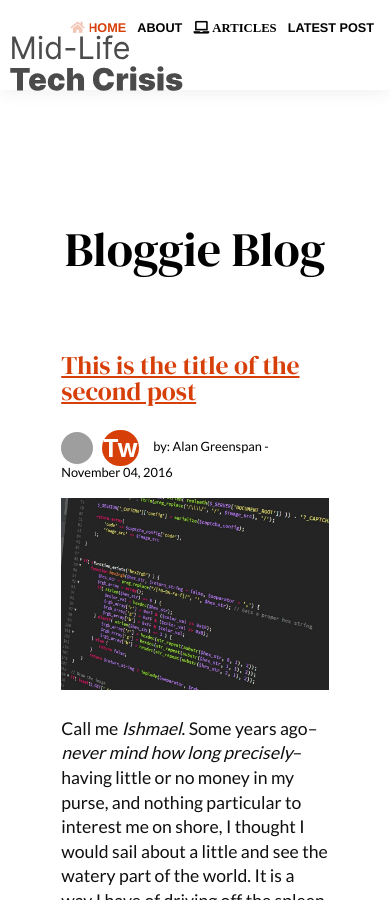
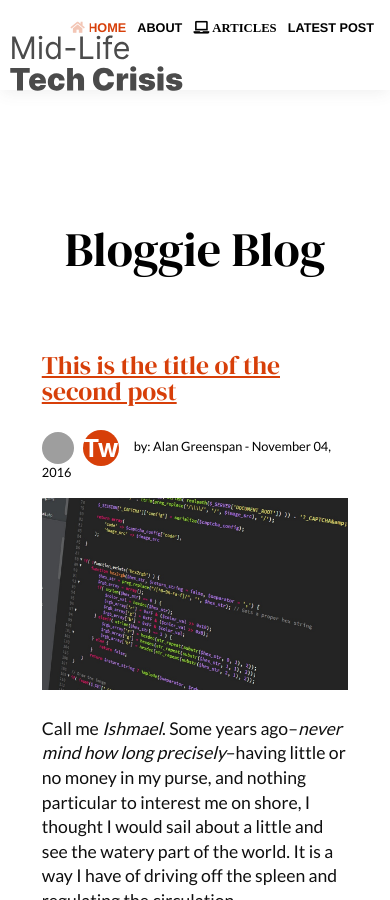
Before and after one commit to mikeakins1/midlifetechcrisis, a Jekyll site: the page built from blog/index.html, in a window 390 px wide and 900 px high. Built offline with Jekyll 4.4.1, drawn with Linux system fonts in a browser that asks for light colours; grey boxes are pictures that could not be loaded.

Commit message:
Adjust blog page width

```diff
--- a/css/main.css
+++ b/css/main.css
@@ -523,6 +523,9 @@ p {
   .col-aside blog-recent {
     display: none;
   }
+  .page {
+    width: 95vw;
+  }
 
   /*FOOTER STYLES*/
   .footer-nav li {
```
